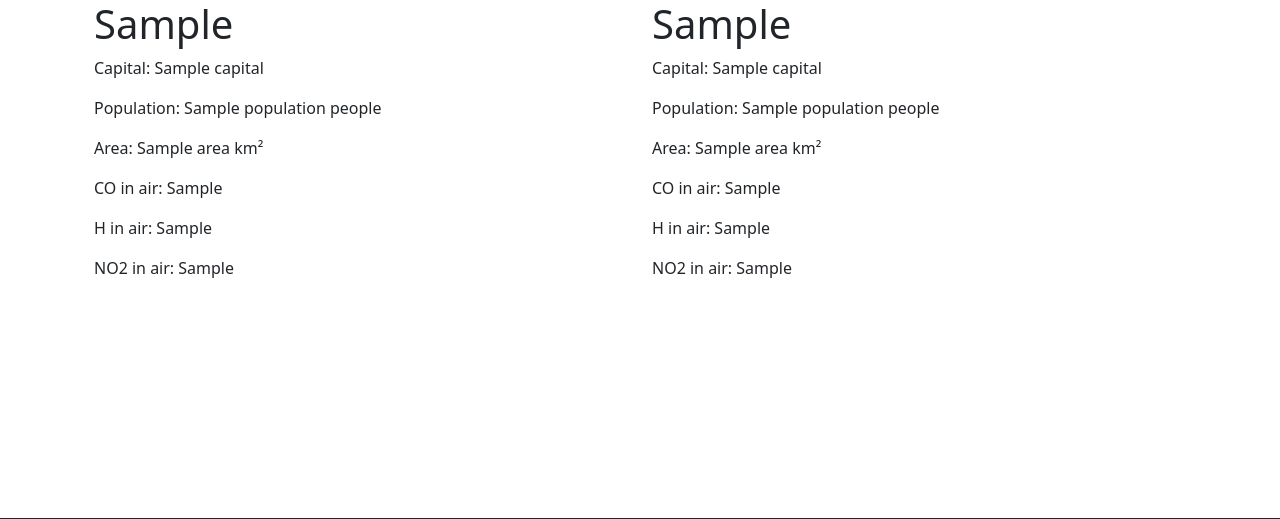
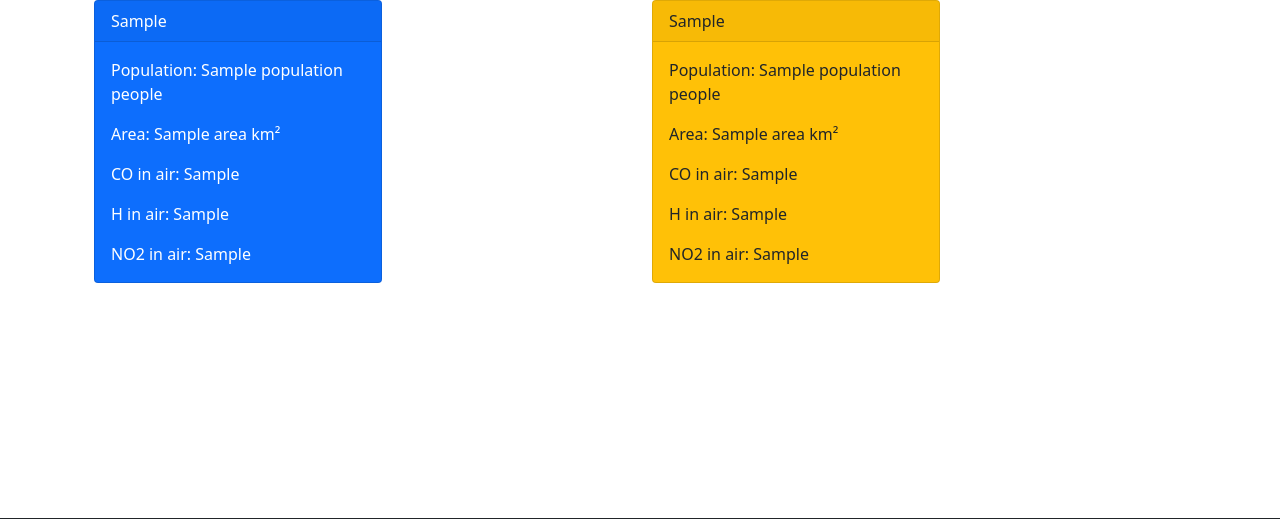
Before and after one commit to 8ctorres/PI-Practica, a Django app: template mrworldwide/compare_data/templates/compare_data/compare_result.html in a window 1280 px wide. Shown: the part 162-681 px from the top of the page. Run offline with Django 3.2, Linux system fonts and the light colour scheme; the template is opened without the code that fills it: most values are stand-ins (such as "Sample title", 1, 10 or a date in 2020).

Commit message:
Ajustes estéticos para una disposición de la información más agradable a la vista

```diff
--- a/mrworldwide/compare_data/templates/compare_data/compare_result.html
+++ b/mrworldwide/compare_data/templates/compare_data/compare_result.html
@@ -20,22 +20,28 @@
     </div>
     <div class="row">
       <div class="col">
-        <h1>{{country1}}</h1>
-        <p>Capital: {{country1_info.capital}}</p>
-        <p>Population: {{country1_info.population}} people</p>
-        <p>Area: {{country1_info.area}} km²</p>
-        <p>CO in air: {{ctpol1.co}}</p>
-        <p>H in air: {{ctpol1.h}}</p>
-        <p>NO2 in air: {{ctpol1.no2}}</p>
+        <div class="card text-white bg-primary mb-3" style="max-width: 18rem;">
+          <div class="card-header">{{country1}}</div>
+          <div class="card-body">
+            <p class="card-text">Population: {{country1_info.population}} people</p>
+            <p class="card-text">Area: {{country1_info.area}} km²</p>
+            <p class="card-text">CO in air: {{ctpol1.co}}</p>
+            <p class="card-text">H in air: {{ctpol1.h}}</p>
+            <p class="card-text">NO2 in air: {{ctpol1.no2}}</p>
+          </div>
+        </div>
       </div>
       <div class="col">
-        <h1>{{country2}}</h1>
-        <p>Capital: {{country2_info.capital}}</p>
-        <p>Population: {{country2_info.population}} people</p>
-        <p>Area: {{country2_info.area}} km²</p>
-        <p>CO in air: {{ctpol2.co}}</p>
-        <p>H in air: {{ctpol2.h}}</p>
-        <p>NO2 in air: {{ctpol2.no2}}</p>
+        <div class="card text-dark bg-warning mb-3" style="max-width: 18rem;">
+          <div class="card-header">{{country2}}</div>
+          <div class="card-body">
+            <p class="card-text">Population: {{country2_info.population}} people</p>
+            <p class="card-text">Area: {{country2_info.area}} km²</p>
+            <p class="card-text">CO in air: {{ctpol2.co}}</p>
+            <p class="card-text">H in air: {{ctpol2.h}}</p>
+            <p class="card-text">NO2 in air: {{ctpol2.no2}}</p>
+          </div>
+        </div>
       </div>
     </div>
 </div>
```
Also changed, not shown: mrworldwide/compare_data/templates/compare_data/compare_choose_topic.html (+7 -9 lines).
